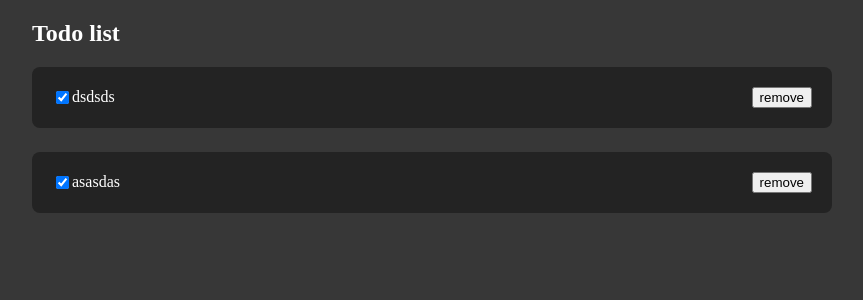
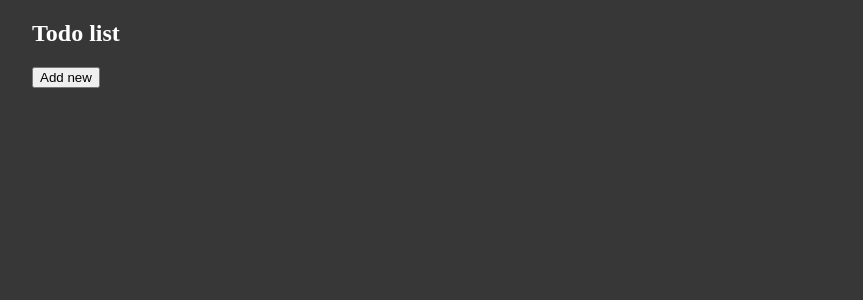
Before and after one commit to olkaman/todo-list, a React (Create React App) app: page / in a window 1280 px wide. Shown: the top 300 px of the page, without its empty margins (208-1071 px from the left). Built offline with nearby package versions, Linux system fonts and the light colour scheme.

Commit message:
add new Todo

```diff
--- a/src/App.js
+++ b/src/App.js
@@ -2,20 +2,10 @@ import TodoItem from './components/TodoItem';
 import './GlobalStyles.scss';
 import './AppStyles.scss';
 import { useState } from 'react';
+import AddNewTodo from './components/AddNewTodo';
 
 function App() {
-  const [todosList, setTodosList] = useState([
-    {
-      id: '1',
-      task: 'dsdsds',
-      checked: true,
-    },
-    {
-      id: '2',
-      task: 'asasdas',
-      checked: true,
-    },
-  ]);
+  const [todosList, setTodosList] = useState([]);
 
   const handleOnCheck = (e, id) => {
     const newTodosList = todosList.map((item) => {
@@ -37,6 +27,16 @@ function App() {
     setTodosList(newTodosList);
   };
 
+  const addTask = (task) => {
+    const newTodo = {
+      id: (Math.random() * 1000).toString(),
+      task,
+      checked: false,
+    };
+
+    setTodosList([...todosList, newTodo]);
+  };
+
   const handleRemove = (id) => {
     const newTodosList = todosList.filter((item) => id !== item.id);
     setTodosList(newTodosList);
@@ -46,6 +46,7 @@ function App() {
   return (
     <div className='appContainer'>
       <h2>Todo list</h2>
+      <AddNewTodo addTask={addTask} />
       {todosList.map((item) => (
         <TodoItem
           key={item.id}
--- /dev/null
+++ b/src/components/AddNewTodo.js
@@ -0,0 +1,36 @@
+import { useState } from 'react';
+import Button from './Button';
+
+function AddNewTodo({ addTask }) {
+  const [isAdded, setIsAdded] = useState(false);
+  const [inputValue, setInputValue] = useState('');
+
+  const showInput = () => {
+    setIsAdded(true);
+  };
+
+  const handleOnChange = (e) => {
+    setInputValue(e.target.value);
+  };
+
+  const handleOnAdd = () => {
+    addTask(inputValue);
+    setInputValue('');
+    setIsAdded(false);
+  };
+
+  return (
+    <>
+      {isAdded ? (
+        <>
+          <input value={inputValue} onChange={handleOnChange} />
+          <Button handleOnClick={handleOnAdd}>Add</Button>
+        </>
+      ) : (
+        <Button handleOnClick={showInput}>Add new</Button>
+      )}
+    </>
+  );
+}
+
+export default AddNewTodo;
```
